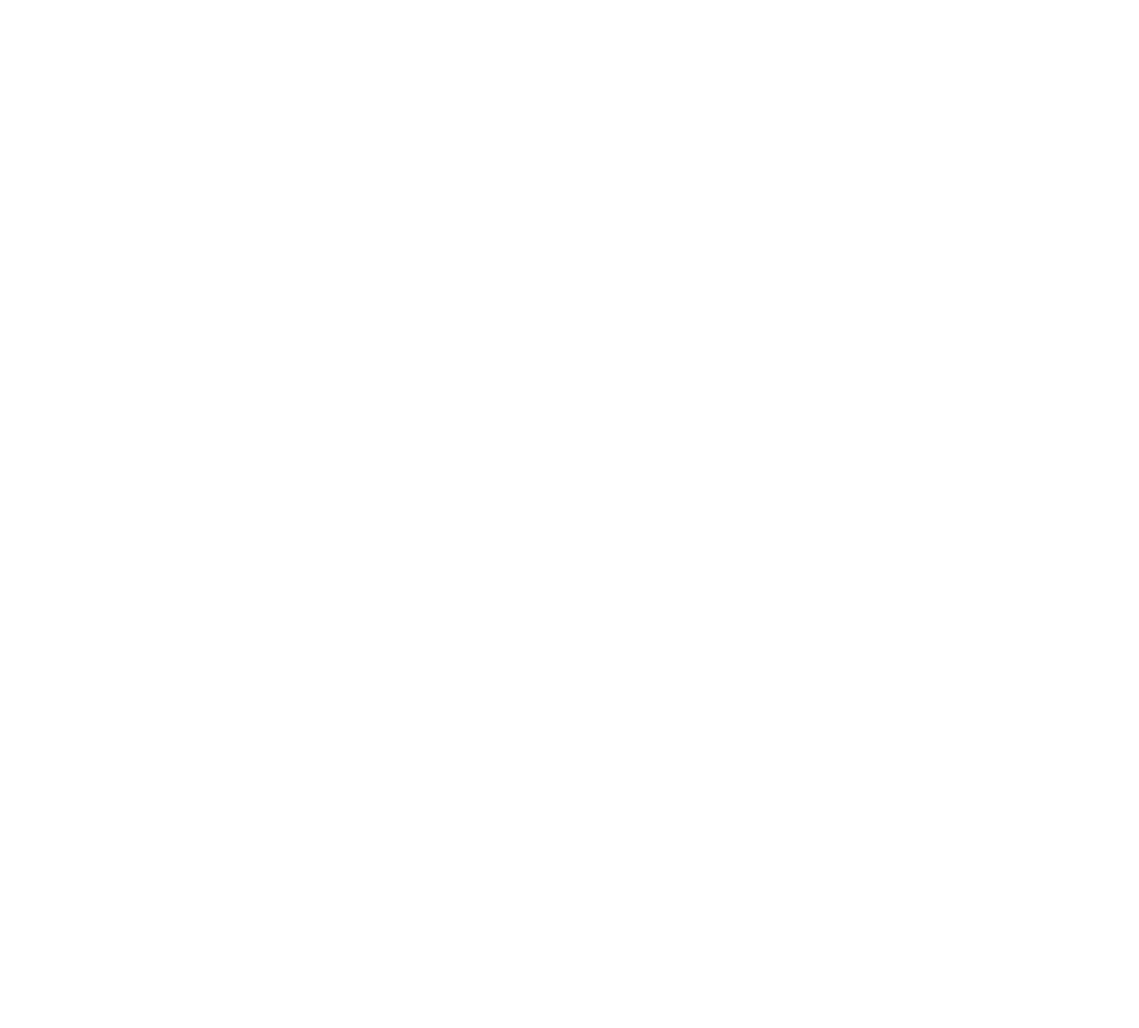
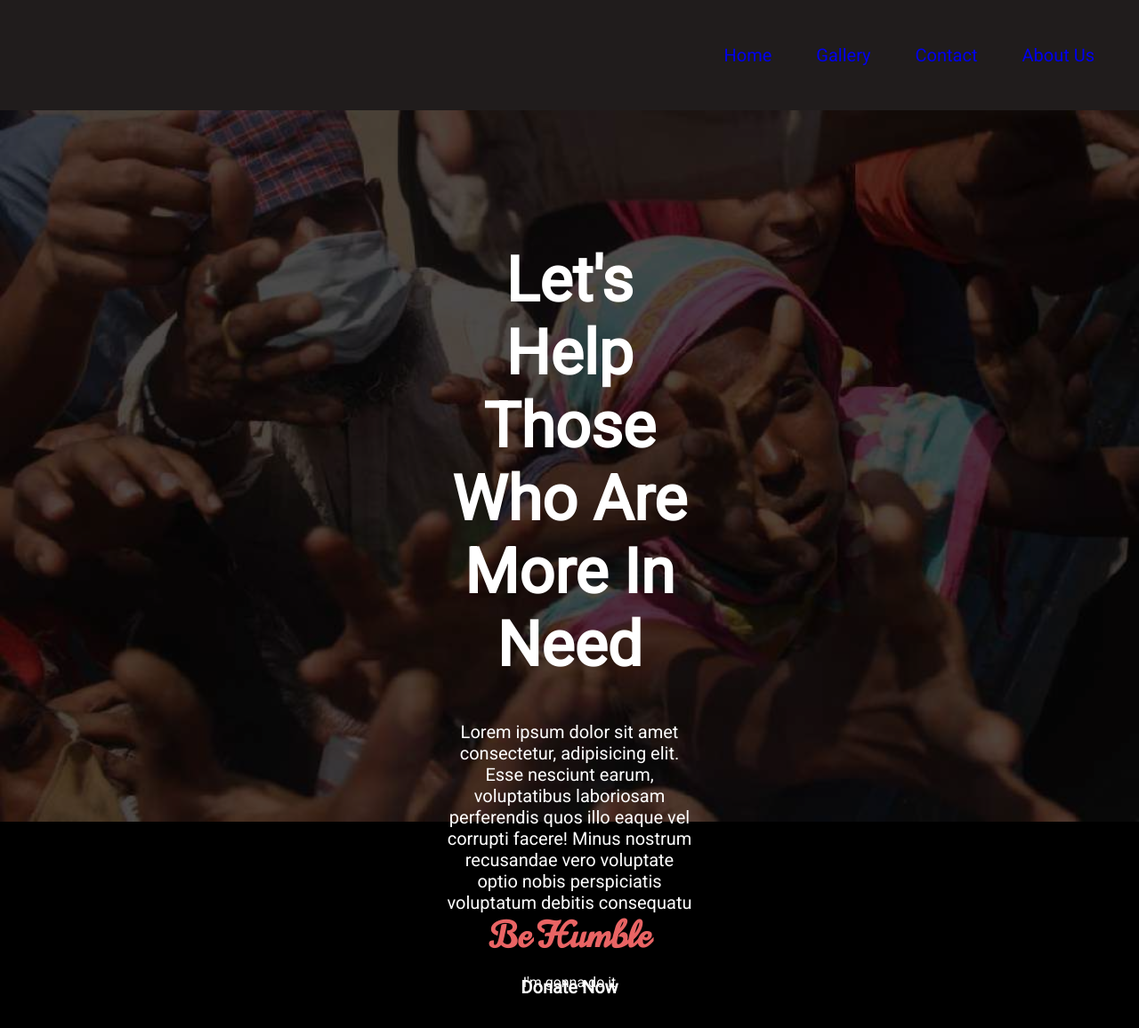
Before and after one commit to YaminHossain/donate-today, a plain HTML site: page index.html in a window 1280 px wide. Shown: the whole page at 89% size. Before the commit the page ends 800 px from the top, so only its background shows below. Drawn offline with Linux system fonts and the light colour scheme; a web font is replaced by a local one.

Commit message:
header and footer done

```diff
--- a/index.html
+++ b/index.html
@@ -1,21 +1,42 @@
 <!DOCTYPE html>
 <html lang="en,bn">
-<head>
-    <meta charset="UTF-8">
-    <meta http-equiv="X-UA-Compatible" content="IE=edge">
-    <meta name="viewport" content="width=device-width, initial-scale=1.0">
+  <head>
+    <meta charset="UTF-8" />
+    <meta http-equiv="X-UA-Compatible" content="IE=edge" />
+    <meta name="viewport" content="width=device-width, initial-scale=1.0" />
     <title>Home | Donate Toaday</title>
-    <link rel="icon" type="image/x-icon" href="icons/donation-icon.png">
-</head>
-<body>
+    <link rel="icon" type="image/x-icon" href="icons/donation-icon.png" />
+    <link rel="stylesheet" href="styles/style.css">
+    <link href="https://fonts.googleapis.com/css2?family=Edu+VIC+WA+NT+Beginner&family=Open+Sans&family=Roboto&display=swap" rel="stylesheet">
+    <link href="https://fonts.googleapis.com/css2?family=Edu+VIC+WA+NT+Beginner&family=Open+Sans&family=Pacifico&family=Roboto&display=swap" rel="stylesheet">
+
+    <link href="https://fonts.googleapis.com/css2?family=Edu+VIC+WA+NT+Beginner&family=Norican&family=Open+Sans&family=Pacifico&family=Roboto&display=swap" rel="stylesheet">
+
+  </head>
+  <body>
+    <!-- head section where navbar and banner stays -->
     <header>
-
+      <div class="nav-top">
+        <ul class="nav-bar">
+          <li><a href="#">Home</a></li>
+          <li><a href="#">Gallery</a></li>
+          <li><a href="#">Contact</a></li>
+          <li><a href="#">About Us</a></li>
+        </ul>
+      </div>
+      <div class="nav-banner">
+        <h1>Let's Help Those Who Are More In Need</h1>
+        <p>Lorem ipsum dolor sit amet consectetur, adipisicing elit. Esse nesciunt earum, voluptatibus laboriosam perferendis quos illo eaque vel corrupti facere! Minus nostrum recusandae vero voluptate optio nobis perspiciatis voluptatum debitis consequatu</p>
+        <button class="primary-button">Donate Now</button>
+      </div>
     </header>
     <main>
 
     </main>
+    <!-- footer Section -->
     <footer>
-
+        <h2>Be  Humble</h2>
+        <p>I'm gonna do it</p>
     </footer>
-</body>
+  </body>
 </html>
--- a/styles/style.css
+++ b/styles/style.css
@@ -0,0 +1,88 @@
+* {
+  margin: 0;
+  font-family: "Roboto", sans-serif;
+}
+/* navigation bar */
+.nav-bar {
+  display: flex;
+  justify-content: right;
+
+  background-color: rgb(32, 28, 28);
+  color: white;
+}
+.nav-bar li {
+  list-style: none;
+  font-size: 20px;
+  font-weight: 500;
+  margin-right: 50px;
+  margin-top: 50px;
+  margin-bottom: 50px;
+}
+.nav-bar a {
+  text-decoration: none;
+}
+.nav-bar a:visited {
+  color: white;
+}
+/* banner under navigation bar */
+.nav-banner {
+  width: 100%;
+  height: 650px;
+  background-image: url("../images/donation8.jpg");
+  background-repeat: no-repeat;
+
+  background-size: cover;
+
+  background-color: rgb(77, 74, 74);
+  background-blend-mode: multiply;
+  color: white;
+  padding-top: 150px;
+}
+.nav-banner h1 {
+  font-size: 70px;
+  font-weight: 800;
+  text-align: center;
+  margin-left: 500px;
+  margin-right: 500px;
+  margin-bottom: 45px;
+}
+.nav-banner p {
+  font-size: 20px;
+  font-weight: 100;
+  text-align: center;
+  margin: 0px 500px 50px;
+}
+.primary-button {
+  color: white;
+  font-size: 20px;
+  font-weight: 700;
+  border-radius: 5px;
+  border: none;
+  height: 65px;
+  background-color: #e96464;
+  padding: 20px 25px;
+  cursor: pointer;
+}
+.nav-banner button {
+  display: block;
+  margin: 0px auto;
+}
+/* Footer Section */
+footer {
+  background-color: black;
+  width: 100%;
+  height: 200px;
+  padding-top: 100px
+}
+footer h2 {
+  font-family: "Norican", cursive;
+  color: #e96464;
+  text-align: center;
+  margin-bottom: 15px;
+  font-size: 40px;
+  font-weight: 600;
+}
+footer p{
+    color: white;
+    text-align: center;
+}
```
